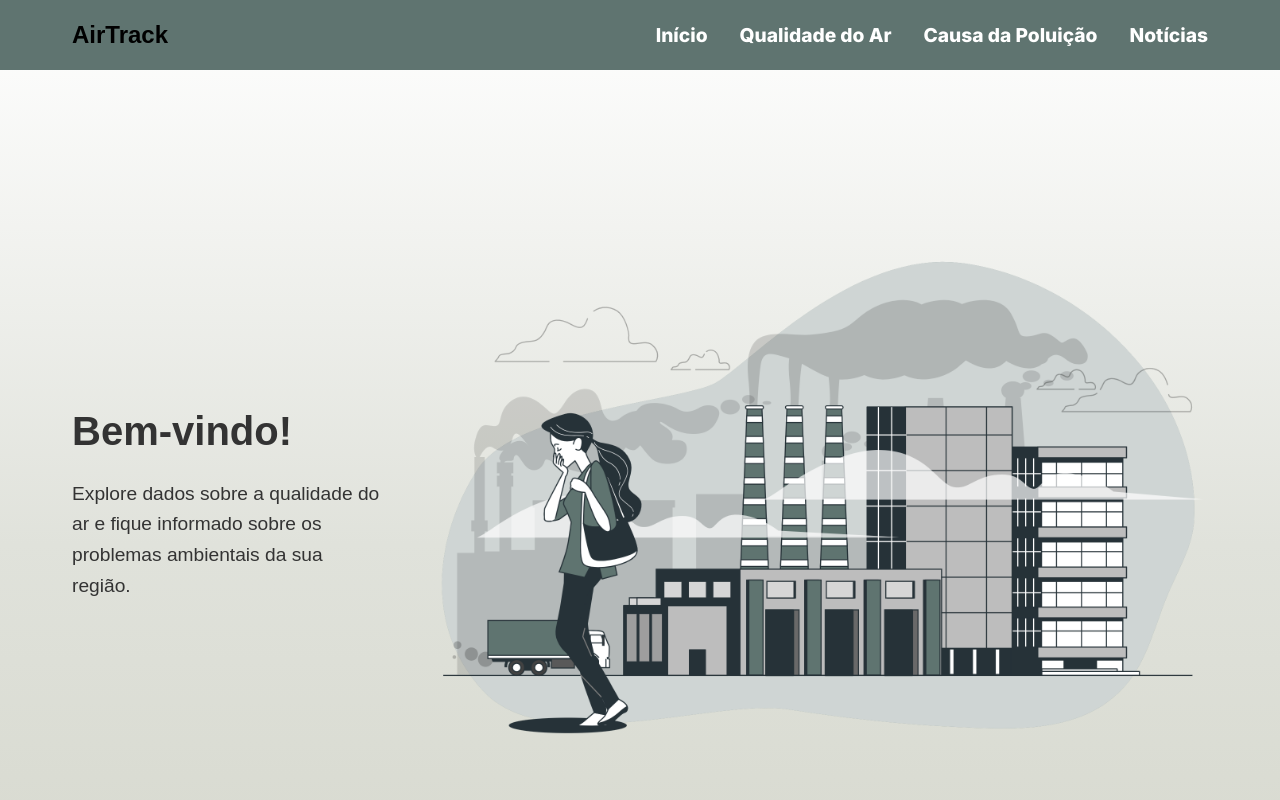
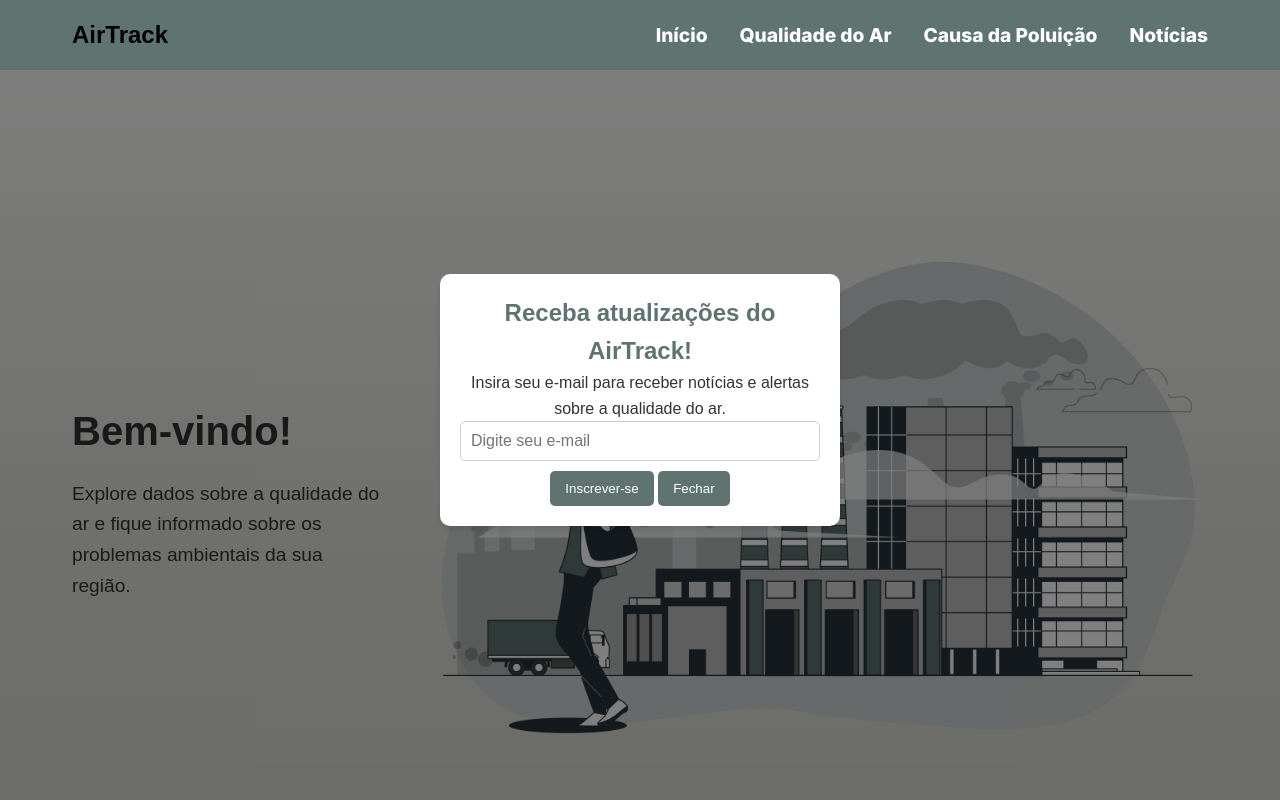
Before and after one commit to afxrnanda/projeto-integrador, a website: page public/index.html in a window 1280 px wide. Shown: the top 800 px of the page. Drawn offline with Linux system fonts and the light colour scheme; a web font is replaced by a local one.

Commit message:
adicionando PopUp ao HTML

```diff
--- a/public/index.html
+++ b/public/index.html
@@ -34,6 +34,18 @@
             </div>
         </div>
     </section>
+
+       <!-- Pop-Up-->
+       <div id="PopUpEmail" class="popup-overlay">
+        <div class="popup-content">
+            <h2> Receba atualizações do AirTrack! </h2>
+            <p> Insira seu e-mail para receber notícias e alertas sobre a qualidade do ar. </p>
+            <input type="email" id="emailinput" placeholder="Digite seu e-mail" required>
+            <button id="submitEmail"> Inscrever-se </button>
+            <button id="closePopup"> Fechar </button>
+        </div>
+     </div>
+
 
     <!-- Seção de Qualidade do Ar -->
     <section id="air-quality" class="section">
--- a/public/script.js
+++ b/public/script.js
@@ -26,6 +26,36 @@ async function BuscarCoordenadas(cidade) {
         return null;
     }
 }
+
+// Função para o funcionamento do PopUp
+document.addEventListener("DOMContentLoaded", function () {
+    const popup = document.getElementById("emailPopup");
+    const closePopup = document.getElementById("closePopup");
+    const submitEmail = document.getElementById("submitEmail");
+    const emailInput = document.getElementById("emailInput");
+
+    // Função para fechar o pop-up
+    function closePopupFunction() {
+        popup.classList.add("hidden"); // Adiciona a classe "hidden" para esconder o pop-up
+    }
+
+    // Fechar o pop-up ao clicar no botão "Fechar"
+    closePopup.addEventListener("click", closePopupFunction);
+
+    // Fechar o pop-up ao clicar no botão "Inscrever-se" (após validação)
+    submitEmail.addEventListener("click", () => {
+        const email = emailInput.value;
+        const emailPattern = /^[^\s@]+@[^\s@]+\.[^\s@]+$/;
+
+        if (emailPattern.test(email)) {
+            alert("Obrigado por se inscrever!");
+            closePopupFunction(); // Fecha o pop-up
+        } else {
+            alert("Por favor, insira um e-mail válido.");
+        }
+    });
+});
+
 
 // Função para buscar a qualidade do ar
 async function BuscarQualidade(lat, lon) {
--- a/public/styles.css
+++ b/public/styles.css
@@ -54,6 +54,59 @@ header ul {
 
 header ul li {
     position: relative; /* Necessário para o sublinhado */
+}
+
+/* Estilo do PopUp */
+.popup-overlay {
+    position: fixed;
+    top: 0;
+    left: 0;
+    width: 100%;
+    height: 100%;
+    background: rgba(0, 0, 0, 0.5);
+    display: flex;
+    justify-content: center;
+    align-items: center;
+    visibility: visible;
+    opacity: 1;
+    transition: opacity 0.3s ease;
+}
+.popup-content {
+    background: #ffffff;
+    padding: 20px;
+    border-radius: 10px;
+    text-align: center;
+    box-shadow: 0 4px 6px rgba(0, 0, 0, 0.1);
+    max-width: 400px;
+}
+.popup-content h2 {
+    color: #5F7470;
+    font-family: 'Aclonica', sans-serif;
+}
+.popup-content input {
+    width: 100%;
+    padding: 10px;
+    margin-bottom: 10px;
+    border: 1px solid #ccc;
+    border-radius: 5px;
+    font-size: 16px;
+}
+.button-container {
+    display: flex;
+    justify-content: space-between;
+    gap: 10px;
+}
+.popup-content button {
+    background: #5F7470;
+    color: white;
+    border: none;
+    padding: 10px 15px;
+    cursor: pointer;
+    border-radius: 5px;
+    flex: 1;
+}
+.popup-content button:hover {
+    background: #4a5e5b;
 }
 
 /* Estilo do link da navbar */
```
